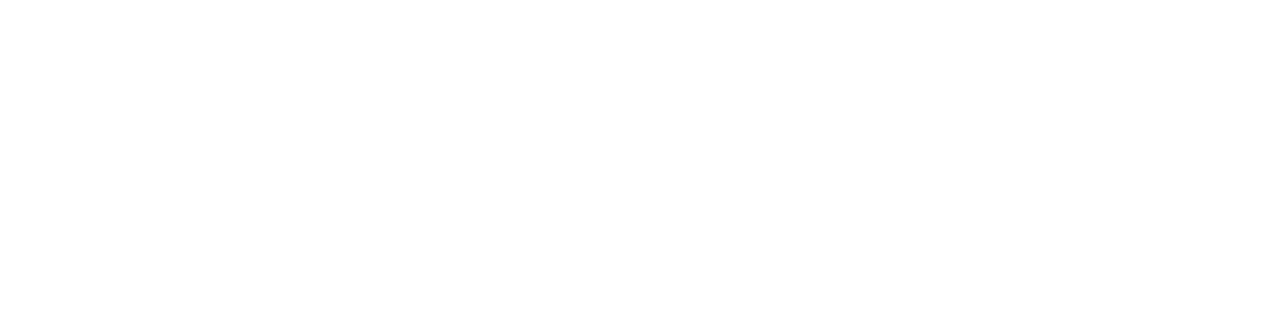
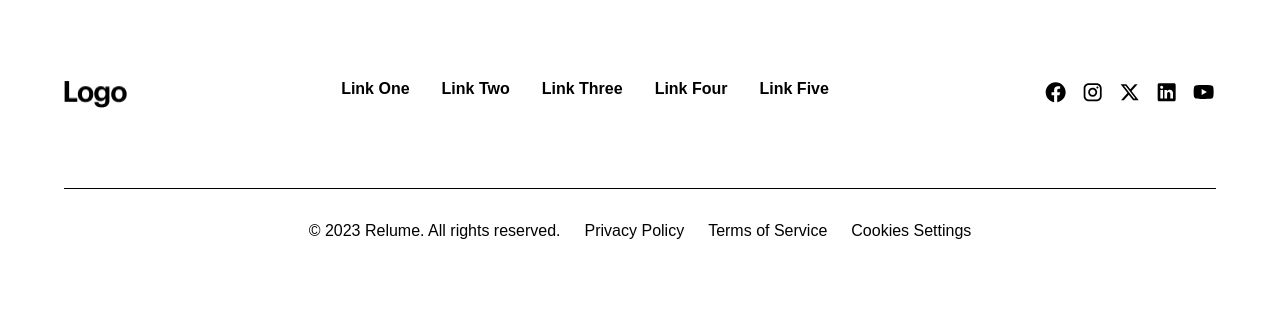
Before and after one commit to ardszsantos/relume-figma-kit.htmlnofork, a plain HTML site: page src/components/marketing-components/footer-four/index.html in a window 1280 px wide. Drawn offline with Linux system fonts and the light colour scheme; files that its build step writes are made by us from their sources.

Commit message:
feat: finished footer four

```diff
--- a/src/components/marketing-components/footer-four/index.html
+++ b/src/components/marketing-components/footer-four/index.html
@@ -3,10 +3,37 @@
 <head>
     <meta charset="UTF-8">
     <meta name="viewport" content="width=device-width, initial-scale=1.0">
-    <title>Document</title>
+    <title>Footer Four</title>
     <link rel="stylesheet" href="../../style/global.css">
+    <link rel="stylesheet" href="./styles.css">
 </head>
 <body>
-
+    <footer>
+        <div class="footer-content">
+            <img  src="../../../assets/images/logo.png" alt="brand-logo">
+            <nav class="nav-pages">
+                <a href="#">Link One</a>
+                <a href="#">Link Two</a>
+                <a href="#">Link Three</a>
+                <a href="#">Link Four</a>
+                <a href="#">Link Five</a>
+            </nav>
+            <nav class="nav-social-medias">
+                <a href="#"><img src="../../../assets/images/Facebook.svg" alt=""></a>
+                <a href="#"><img src="../../../assets/images/Instagram.svg" alt=""></a>
+                <a href="#"><img src="../../../assets/images/X.svg" alt=""></a>
+                <a href="#"><img src="../../../assets/images/LinkedIn.svg" alt=""></a>
+                <a href="#"><img src="../../../assets/images/Youtube.svg" alt=""></a>
+            </nav>
+        </div>
+        <div class="footer-bottom">
+            <p>© 2023 Relume. All rights reserved.</p>
+            <nav class="nav-terms">
+                <a href="">Privacy Policy</a>
+                <a href="">Terms of Service</a>
+                <a href="">Cookies Settings</a>
+            </nav>
+        </div>
+    </footer>
 </body>
 </html>
--- a/src/components/marketing-components/footer-four/styles.css
+++ b/src/components/marketing-components/footer-four/styles.css
@@ -0,0 +1,91 @@
+* {
+    font-family: sans-serif;
+}
+
+
+footer {
+    padding: 80px 64px;
+    display: flex;
+    flex-direction: column;
+    gap: 80px;
+    height: 331px;
+}
+
+
+.footer-content {
+    display: flex;
+    justify-content: space-between;
+}
+
+.nav-pages {
+    display: flex;
+    gap: 32px;
+}
+
+.nav-pages a {
+    text-decoration: none;
+    color: black;
+    font-weight: bold;
+}
+
+.nav-social-medias {
+    display: flex;
+    gap: 12px;
+}
+
+.footer-bottom {
+    border-top: 1px solid black;
+    display: flex;
+    align-items: center;
+    justify-content: center;
+    gap: 24px;
+}
+
+.footer-bottom p {
+    padding-top: 33px;
+}
+
+.nav-terms {
+    padding-top: 33px;
+    display: flex;
+    align-items: center;
+    gap: 24px;
+}
+
+.nav-terms a {
+    color: black;
+}
+
+
+@media (max-device-width: 376px) {
+
+    footer {
+        padding: 48px 20px;
+        height: 100%;
+        gap: 48px;
+    }
+
+    .nav-pages {
+        flex-direction: column;
+        margin: 48px 0px;
+        align-items: center;
+    }
+
+    .footer-content {
+        flex-direction: column;
+        align-items: center;
+        justify-content: center;
+    }
+
+    .footer-bottom {
+        flex-direction: column-reverse;
+        gap: 32px;
+    }
+
+    .nav-terms {
+        flex-direction: column;
+        align-items: center;
+        padding: 33px 0px 0px 0px;
+
+    }
+}
```
